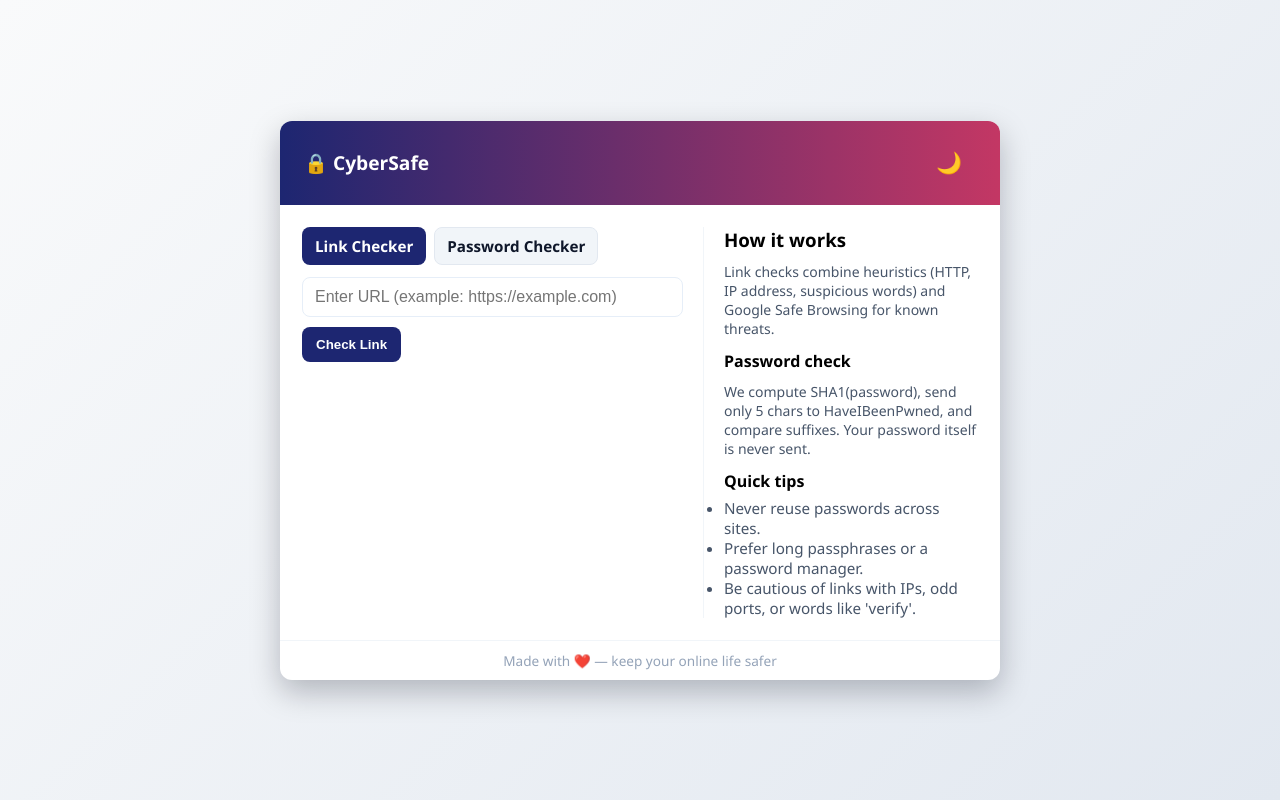
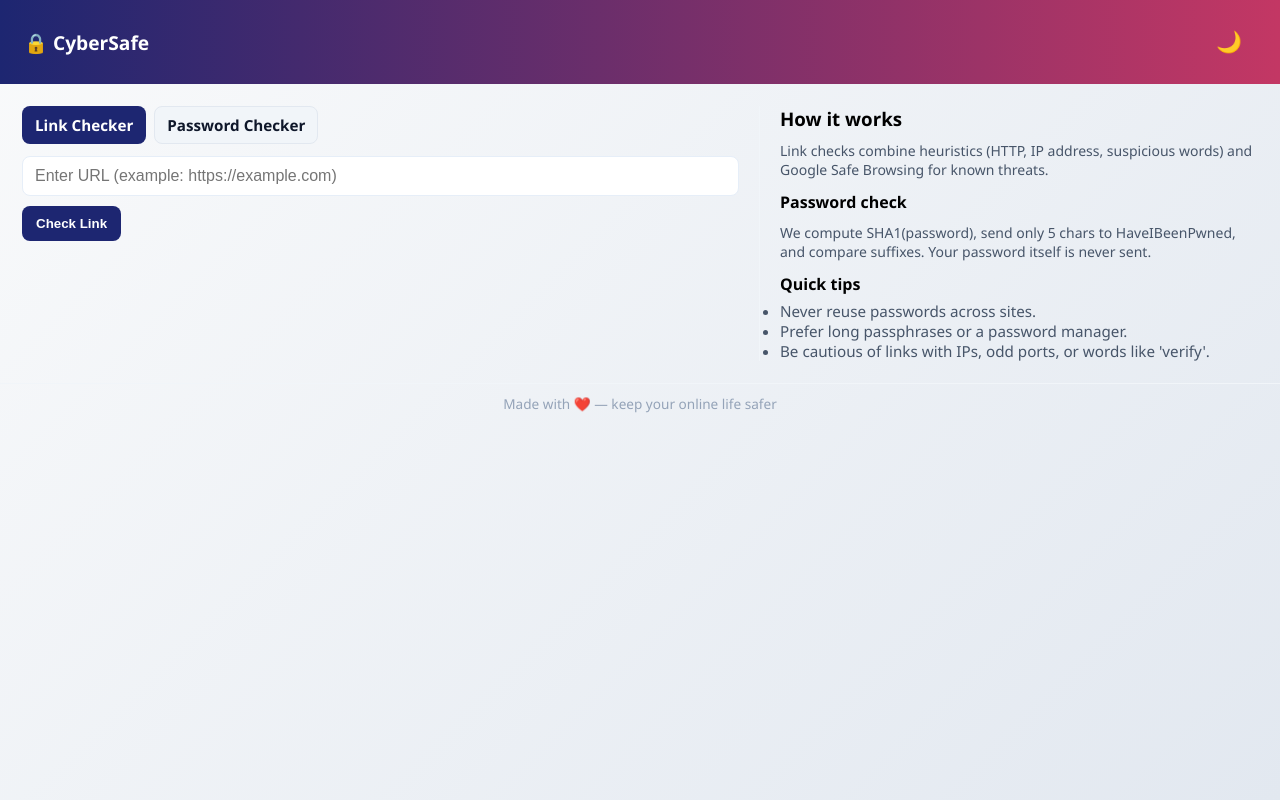
Before and after one commit to NewUser02580/cybersafe, a Flask app: page / in a window 1280 px wide. Run offline with Flask 3, Linux system fonts and the light colour scheme.

Commit message:
Add index.html and style.css for CyberSafe Flask project

```diff
--- a/static/style.css
+++ b/static/style.css
@@ -5,23 +5,26 @@
   font-family: "Segoe UI", Roboto, Arial, sans-serif;
   background: linear-gradient(135deg,#f9fafb 0%, #e2e8f0 100%);
   min-height: 100vh;
-  display:flex; align-items:center; justify-content:center;
-  padding: 32px;
+  padding: 0;   /* <-- no padding */
+  margin: 0;
   transition: background 0.3s, color 0.3s;
 }
+
 body.dark {
   background: linear-gradient(135deg,#0f172a 0%, #1e293b 100%);
   color: #e2e8f0;
 }
 
 .card {
-  width: 720px; max-width: 95%;
-  background: #ffffff;
-  border-radius: 12px;
-  box-shadow: 0 12px 30px rgba(2,6,23,0.25);
-  overflow: hidden;
-  transition: background 0.3s, color 0.3s;
+  width: 100%;
+  height: 100vh;
+  max-width: none;
+  border-radius: 0;
+  box-shadow: none;
+  display: flex;
+  flex-direction: column;
 }
+
 body.dark .card { background:#1e293b; color:#f1f5f9; }
 
 .header {
```
